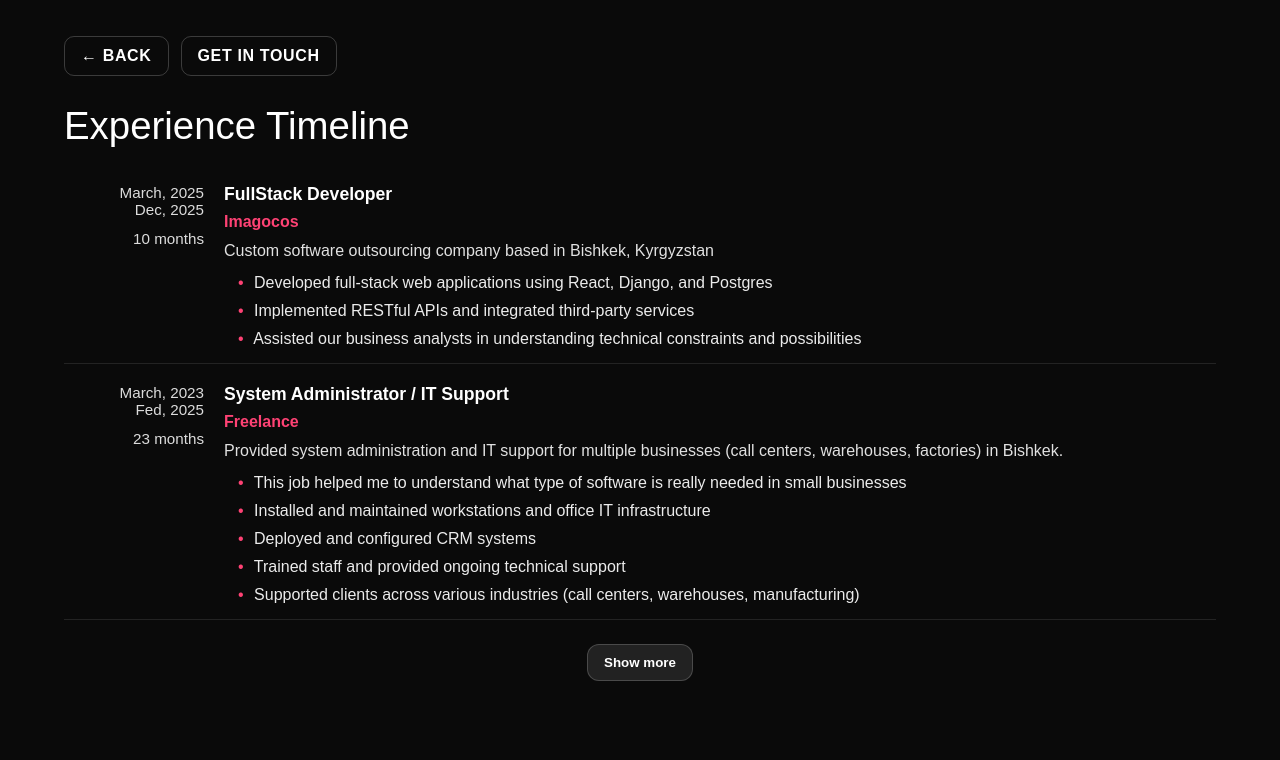
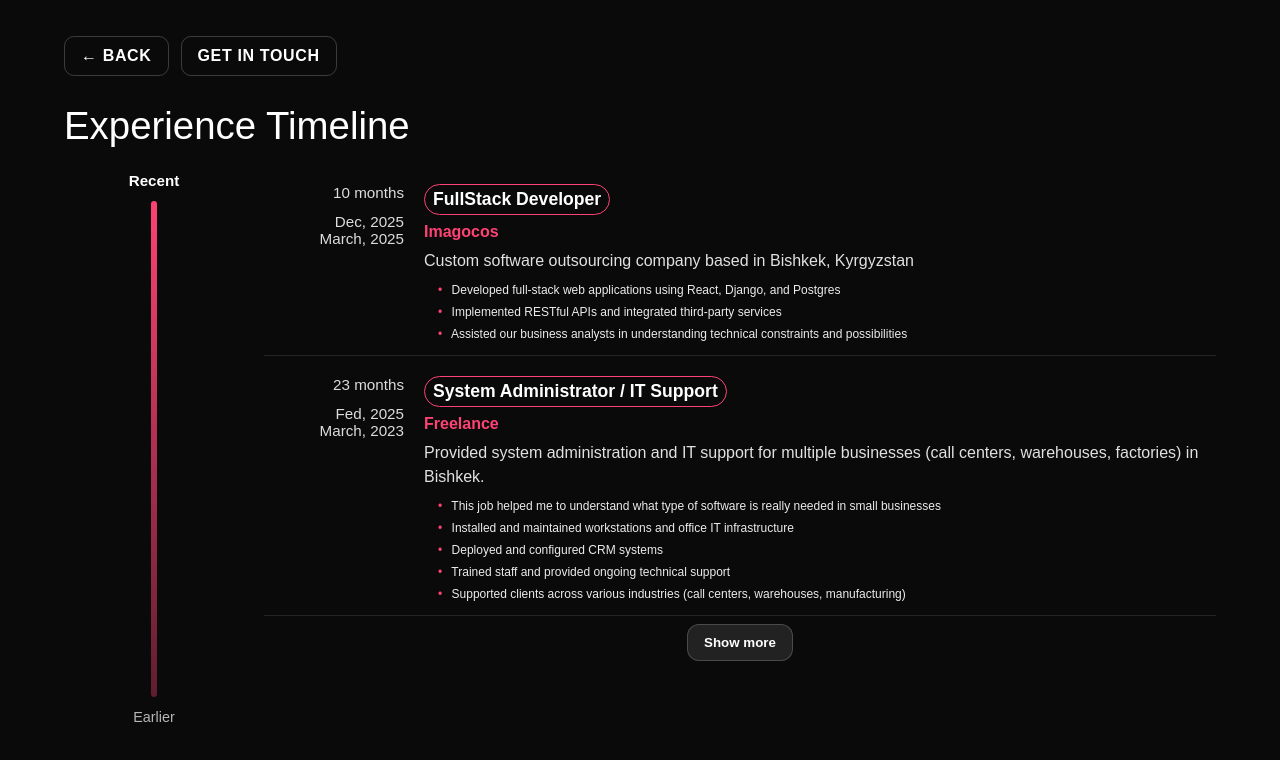
Before and after one commit to abror-mqv/abror-cv, a Next.js app: page /timeline in a window 1280 px wide. Shown: the top 760 px of the page. Built offline with nearby package versions, Linux system fonts and the light colour scheme.

Commit message:
Job exp timeline looks ready

```diff
--- a/src/app/timeline/Timeline.module.scss
+++ b/src/app/timeline/Timeline.module.scss
@@ -15,6 +15,53 @@
     display: flex;
     flex-direction: column;
     gap: 8px;
+}
+
+.container{
+    display: grid;
+    grid-template-columns: 180px 1fr;
+    gap: 20px;
+    align-items: start;
+}
+
+.explainer{
+    display: flex;
+    flex-direction: column;
+    gap: 12px;
+    height: 100%;
+    // background-color: red;
+}
+
+.axis{
+    height: 100%;
+    display: flex;
+    flex-direction: column;
+    gap: 12px;
+    align-items: center;
+}
+
+.axisLine{
+    width: 6px;
+    height: 62vh;
+    border-radius: 12px;
+    background: linear-gradient(180deg, var(--accent-color), color-mix(in srgb, var(--accent-color) 35%, transparent));
+}
+
+.axisLabel{
+    font-weight: 700;
+    font-size: 0.95rem;
+}
+
+.axisLabelMuted{
+    font-size: 0.9rem;
+    color: color-mix(in srgb, var(--font-color) 70%, transparent);
+}
+
+.axisHint{
+    margin: 0;
+    font-size: 0.9rem;
+    color: color-mix(in srgb, var(--font-color) 78%, transparent);
+    line-height: 1.4;
 }
 
 .controls{
@@ -96,6 +143,7 @@
         position: relative;
         color: color-mix(in srgb, var(--font-color) 92%, transparent);
         line-height: 1.5;
+        font-size: 0.75rem;
     }
 }
 
@@ -107,6 +155,12 @@
 .card_content h3{
     margin: 0;
     font-size: 1.1rem;
+    color: var(--font-color);
+    font-weight: 900;
+    padding: 4px 8px;
+    border-radius: 24px;
+    width: max-content;
+    border: 1px solid var(--accent-color);
 }
 
 .card_content a{
--- a/src/app/timeline/components/Card.tsx
+++ b/src/app/timeline/components/Card.tsx
@@ -5,17 +5,18 @@ const Card = ({ data }: { data: any }) => {
     return (
         <div className={styles.card}>
             <div className={styles.card_date}>
+                <p>
+                    {data.date_sum}
+                </p>
                 <div>
+                    <p>
+                        {data.date_end}
+                    </p>
                     <p>
                         {data.date_start}
                     </p>
-                    <p>
-                        {data.date_end}
-                    </p>
                 </div>
-                <p>
-                    {data.date_sum}
-                </p>
+
 
             </div>
             <div className={styles.card_content}>
--- a/src/app/timeline/page.tsx
+++ b/src/app/timeline/page.tsx
@@ -19,7 +19,16 @@ export default function TimelinePage() {
       <header className={styles.header}>
         <p className={styles.title}>Experience Timeline</p>
       </header>
+      <div className={styles.container}>
+        <div className={styles.explainer}>
+          <div className={styles.axis}>
+            <span className={styles.axisLabel}>Recent</span>
+            <div className={styles.axisLine} />
+            <span className={styles.axisLabelMuted}>Earlier</span>
+          </div>
 
+        </div>
+        <div className={styles.content}>
           <ol className={styles.list}>
             {visible.map((item, idx) => (
               <Card key={idx} data={item} />
@@ -32,6 +41,11 @@ export default function TimelinePage() {
               </button>
             </div>
           ) : null}
+        </div>
+
+      </div>
+
+
     </main>
   );
 }
```
Also changed, not shown: 1 other file (tests, documents, lock files or other folders). Lines whose indentation alone changed are shown as unchanged.
